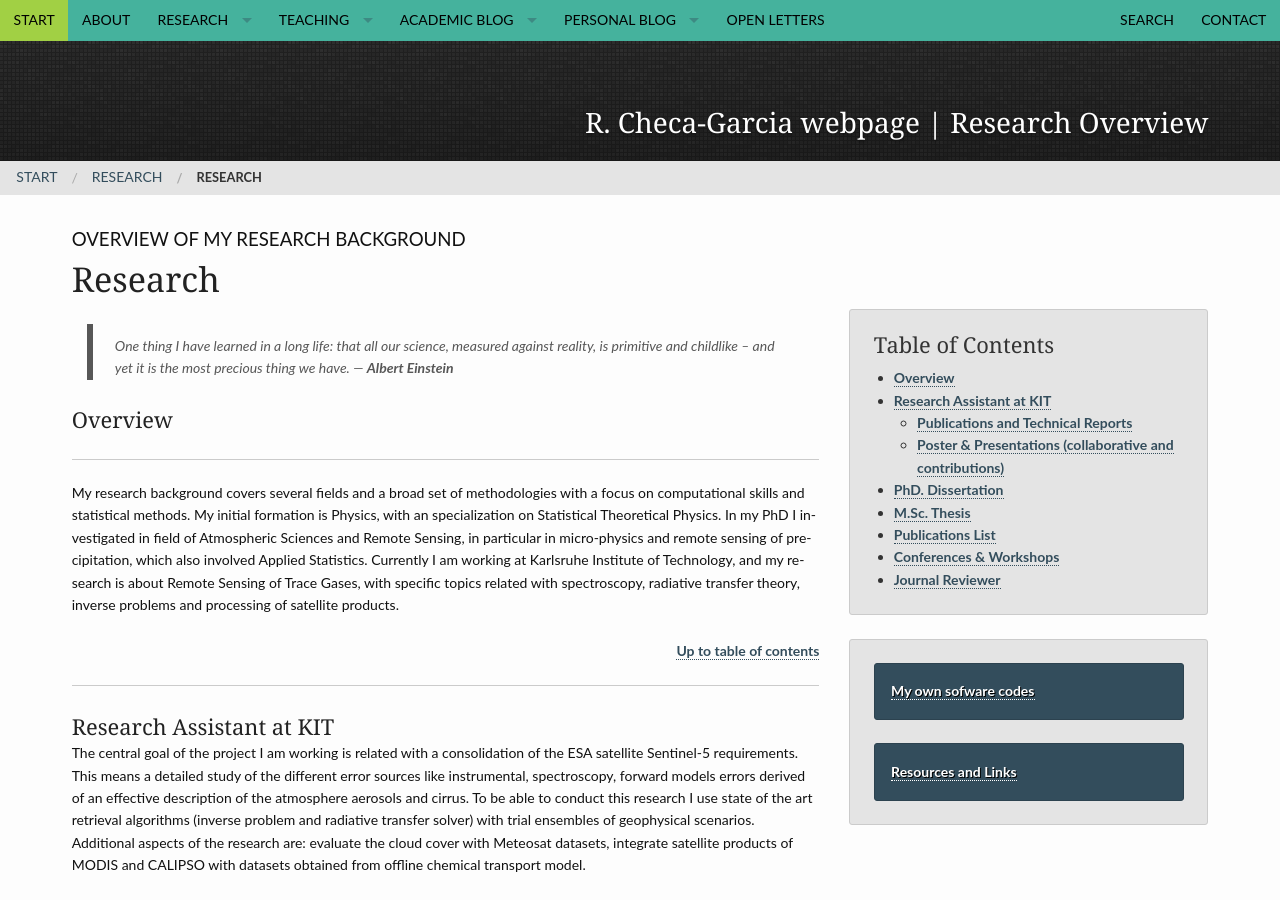
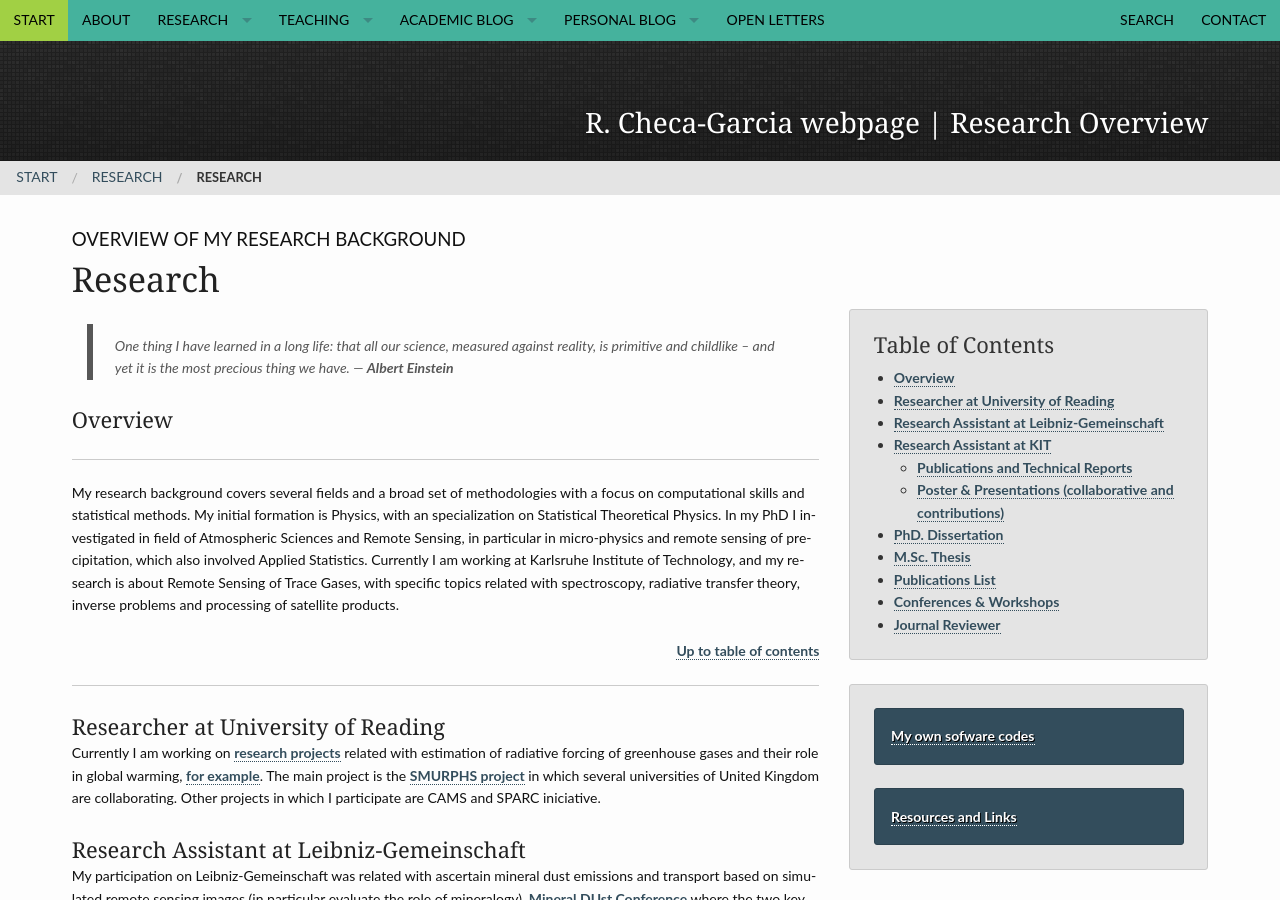
Before and after one commit to RCHG/rchg.github.io, a Jekyll site: the page built from pages/research_overview.md, in a window 1280 px wide and 900 px high. Built offline with Jekyll 4.4.1, drawn with Linux system fonts in a browser that asks for light colours; some of the changed text lies outside the part shown.

Commit message:
Update research_overview.md

```diff
--- a/pages/research_overview.md
+++ b/pages/research_overview.md
@@ -49,6 +49,14 @@ transfer theory, inverse problems and processing of satellite products.
 {: .text-right }
 
 ---
+### Researcher at University of Reading
+
+Currently I am working on [research projects](www.met.reading.ac.uk/userpages/vr912734.php) related with estimation of radiative forcing of greenhouse gases and their role in global warming, [for example](http://environmentalresearchweb.org/cws/article/news/67032
+). The main project is the [SMURPHS project](https://www.smurphs.leeds.ac.uk/) in which several universities of United Kingdom are collaborating. Other projects in which I participate are CAMS and SPARC iniciative.
+
+### Research Assistant at Leibniz-Gemeinschaft
+
+My participation on Leibniz-Gemeinschaft was related with ascertain mineral dust emissions and transport based on simulated remote sensing images (in particular evaluate the role of mineralogy). [Mineral DUst Conference](https://www.researchgate.net/publication/282665817_Sensitivity_Studies_of_MSG_products_with_COSMO-MUSCAT_and_RRTOV) where the two key components are: RRTOV and COSMO-MUSCAT.
 
 ### Research Assistant at KIT
 
```
